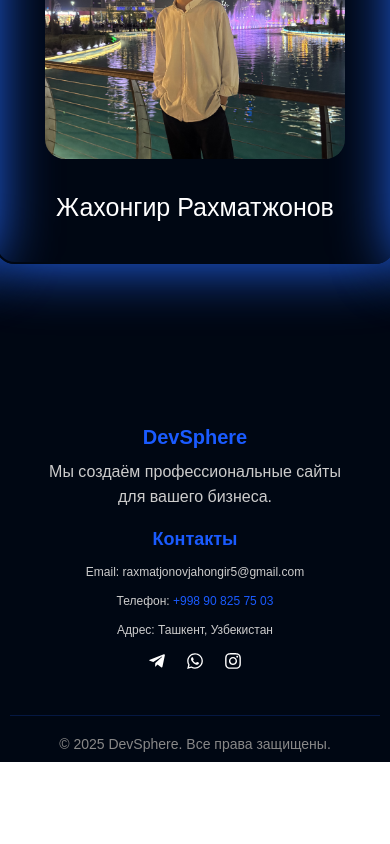
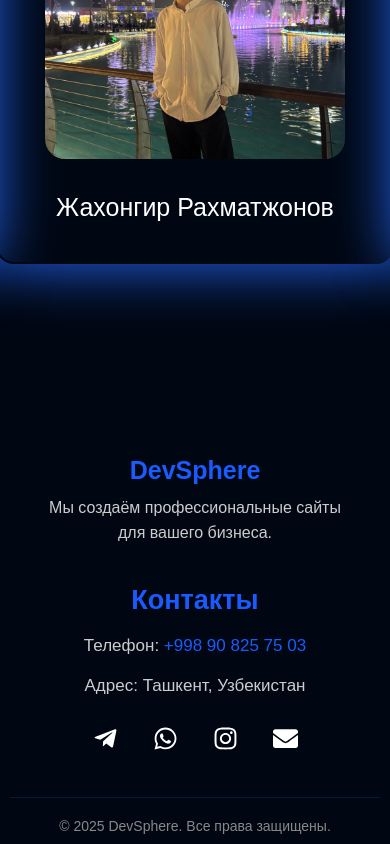
Before and after one commit to JahongirFox/DevSphere-IT-Company, a React (Vite) app: page /aboutus in a window 390 px wide. Shown: the part 1116-1960 px from the top of the page. Before the commit the page ends 1878 px from the top, so only its background shows below. Built offline with nearby package versions, Linux system fonts and the light colour scheme.

Commit message:
DevSphere

```diff
--- a/src/Components/Footer/Footer.css
+++ b/src/Components/Footer/Footer.css
@@ -115,6 +115,8 @@
 
     .footer-socials {
         justify-content: center;
+        gap: 35px;
+        margin-top: 30px;
     }
 
     .footer {
@@ -122,31 +124,26 @@
     }
 
     .footer-brand h2 {
-        font-size: 24px;
+        font-size: 27px;
     }
 
     .footer-links h4,
     .footer-contact h4 {
-        font-size: 18px;
+        font-size: 27px;
     }
-
-    .footer-links ul li a {
-        font-size: 14px;
-    }
-
     .footer-contact p {
-        font-size: 14px;
+        font-size: 17px;
     }
 
     .footer-socials a {
-        font-size: 20px;
+        font-size: 25px;
     }
 }
 
 /* 480px va undan kichik ekranlar uchun */
 @media (max-width: 480px) {
     .footer {
-        padding: 20px 10px 10px;
+        padding: 50px 10px 10px;
     }
 
     .footer-container {
@@ -154,35 +151,45 @@
     }
 
     .footer-brand h2 {
-        font-size: 20px;
+        font-size: 25px;
     }
 
     .footer-links ul li a {
         font-size: 12px;
+
     }
 
     .footer-contact p {
-        font-size: 12px;
+        font-size: 17px;
+        margin-top: 20px;
+    }
+    .footer-contact h4 {
+        /* font-size: 17px; */
+        margin-top: 20px;
     }
 
     .footer-socials a {
-        font-size: 18px;
+        font-size: 25px;
     }
 }
 
 /* 360px va undan kichik ekranlar uchun */
 @media (max-width: 360px) {
     .footer {
-        padding: 15px 10px;
+        padding: 15px ;
+        padding-top: 50px;
     }
 
     .footer-brand h2 {
         font-size: 18px;
     }
+    .footer-brand p {
+        font-size: 16px;
+    }
 
     .footer-links h4,
     .footer-contact h4 {
-        font-size: 16px;
+        font-size: 20px;
     }
 
     .footer-links ul li a {
@@ -190,11 +197,11 @@
     }
 
     .footer-contact p {
-        font-size: 10px;
+        font-size: 15px;
     }
 
     .footer-socials a {
-        font-size: 16px;
+        font-size: 20px;
     }
 }
 
--- a/src/Components/Footer/Footer.jsx
+++ b/src/Components/Footer/Footer.jsx
@@ -1,6 +1,6 @@
 import React from "react";
 import "./Footer.css";
-import { FaInstagram, FaTelegramPlane, FaWhatsapp } from "react-icons/fa";
+import { FaInstagram, FaTelegramPlane, FaWhatsapp, FaEnvelope } from "react-icons/fa";
 import { Link } from "react-router-dom";
 
 function Footer() {
@@ -23,7 +23,6 @@ function Footer() {
 
                 <div className="footer-contact">
                     <h4>Контакты</h4>
-                    <p>Email: raxmatjonovjahongir5@gmail.com</p>
                     <p>Телефон: <a className="phone-link" href="tel:+998908257503">+998 90 825 75 03</a></p>
                     <p>Адрес: Ташкент, Узбекистан</p>
                     <div className="footer-socials">
@@ -35,6 +34,9 @@ function Footer() {
                         </a>
                         <a href="https://www.instagram.com/devsphere.coding/" target="_blank" rel="noopener noreferrer">
                             <FaInstagram />
+                        </a>
+                        <a href="mailto:raxmatjonovjahongir5@gmail.com" target="_blank" rel="noopener noreferrer">
+                            <FaEnvelope />
                         </a>
                     </div>
                 </div>
```
